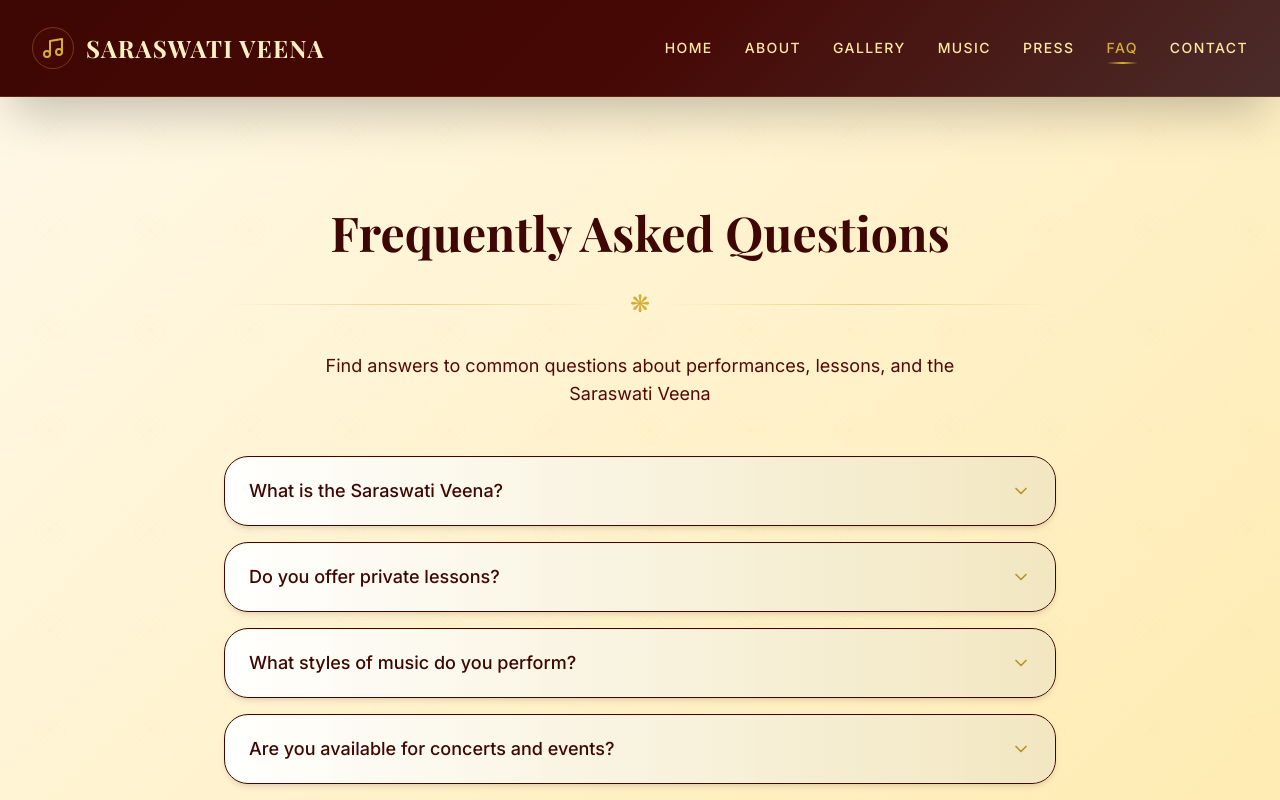
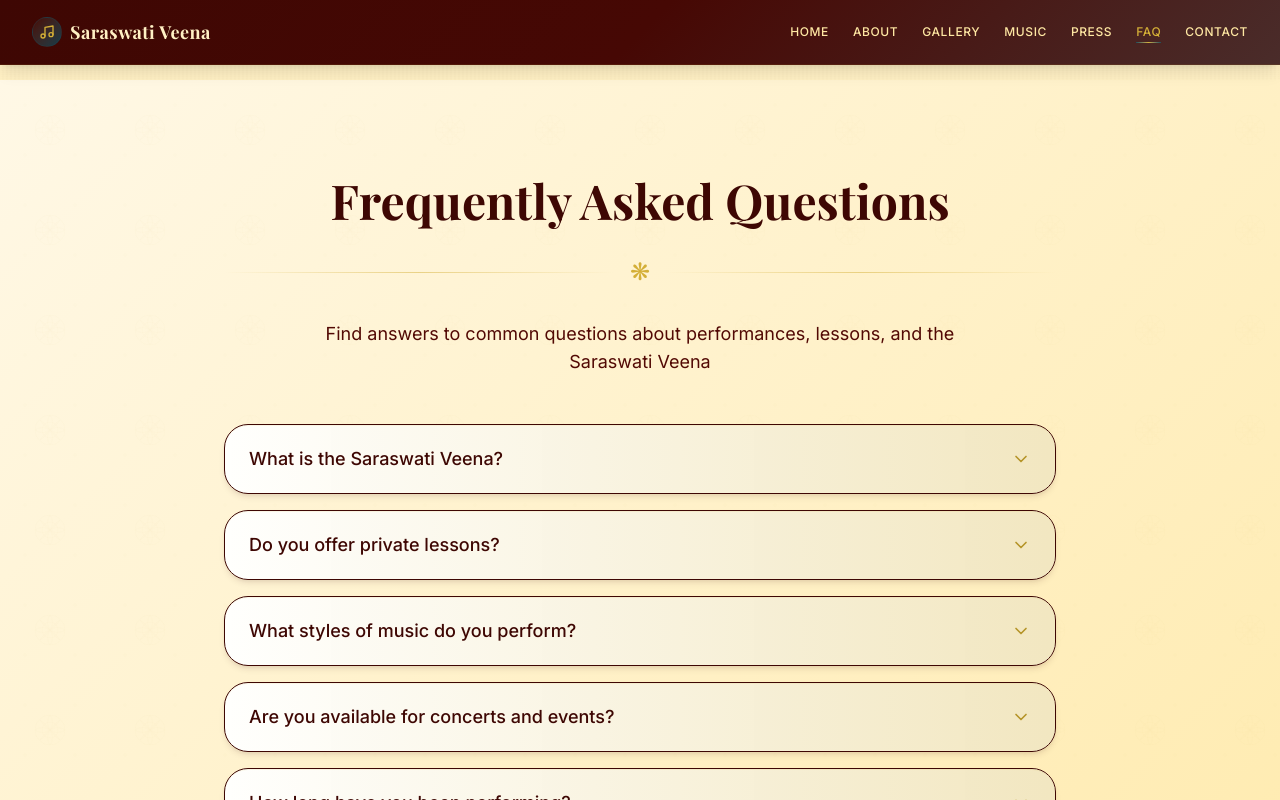
Before and after one commit to nageshraj/veena-portfolio, a React (Vite) app: page /veena-portfolio/faq in a window 1280 px wide. Shown: the top 800 px of the page. Built offline with nearby package versions, Linux system fonts and the light colour scheme; a web font is replaced by a local one.

Commit message:
Reduced Header size

```diff
--- a/src/components/Navbar.jsx
+++ b/src/components/Navbar.jsx
@@ -29,31 +29,31 @@ const Navbar = () => {
     };
 
     return (
-        <nav className="fixed top-0 left-0 w-full z-50 silk-gradient-dark backdrop-blur-md border-b border-gold-500/20 shadow-2xl">
+        <nav className="fixed top-0 left-0 w-full z-50 silk-gradient-dark backdrop-blur-md border-b border-gold-500/10 shadow-lg">
             <div className="max-w-7xl mx-auto px-4 sm:px-6 lg:px-8">
-                <div className="flex items-center justify-between h-24">
+                <div className="flex items-center justify-between h-16">
                     {/* Logo */}
-                    <Link to="/" className="flex items-center space-x-3 text-gold-500 hover:text-gold-400 transition-all duration-300 group">
-                        <div className="p-2 bg-maroon-800/80 rounded-full border border-gold-500/30 group-hover:border-gold-400 group-hover:shadow-lg group-hover:shadow-gold-500/30 transition-all duration-300">
-                            <Music className="h-6 w-6" />
+                    <Link to="/" className="flex items-center space-x-2 text-gold-500 hover:text-gold-400 transition-all duration-300 group">
+                        <div className="p-1.5 bg-gradient-to-br from-maroon-800 to-peacock-700 rounded-full border border-peacock-500/30 group-hover:border-gold-400 transition-all duration-300">
+                            <Music className="h-4 w-4" />
                         </div>
-                        <span className="text-2xl font-serif font-bold tracking-wider uppercase text-creme-100 group-hover:text-gold-400 transition-colors">Saraswati Veena</span>
+                        <span className="text-lg font-serif font-bold tracking-wide text-creme-100 group-hover:text-gold-400 transition-colors">Saraswati Veena</span>
                     </Link>
 
                     {/* Desktop Menu */}
-                    <div className="hidden md:flex items-center space-x-8">
+                    <div className="hidden md:flex items-center space-x-6">
                         {links.map((link) => (
                             <Link
                                 key={link.name}
                                 to={link.path}
-                                className={`relative text-sm uppercase tracking-widest font-medium hover:text-gold-400 transition-all duration-300 ${location.pathname === link.path ? 'text-gold-500' : 'text-creme-200'
+                                className={`relative text-xs uppercase tracking-wider font-medium hover:text-gold-400 transition-all duration-300 ${location.pathname === link.path ? 'text-gold-500' : 'text-creme-200'
                                     }`}
                             >
                                 {link.name}
                                 {location.pathname === link.path && (
                                     <motion.div
                                         layoutId="underline"
-                                        className="absolute left-0 top-full mt-1 w-full h-0.5 bg-gradient-to-r from-transparent via-gold-500 to-transparent shadow-lg shadow-gold-500/50"
+                                        className="absolute left-0 top-full mt-0.5 w-full h-px bg-gradient-to-r from-peacock-500 via-gold-500 to-peacock-500"
                                     />
                                 )}
                             </Link>
@@ -61,29 +61,29 @@ const Navbar = () => {
                         {config.enableClickSound && (
                             <button
                                 onClick={handleMuteToggle}
-                                className="text-creme-300 hover:text-gold-400 transition-all duration-300 focus:outline-none p-2 hover:bg-maroon-800/50 rounded-full hover:shadow-lg hover:shadow-gold-500/20"
+                                className="text-creme-300 hover:text-gold-400 transition-all duration-300 focus:outline-none p-1 hover:bg-maroon-800/50 rounded-full"
                                 title={isMuted ? "Unmute Sound" : "Mute Sound"}
                             >
-                                {isMuted ? <VolumeX className="h-5 w-5" /> : <Volume2 className="h-5 w-5" />}
+                                {isMuted ? <VolumeX className="h-4 w-4" /> : <Volume2 className="h-4 w-4" />}
                             </button>
                         )}
                     </div>
 
                     {/* Mobile Menu Button & Mute */}
-                    <div className="md:hidden flex items-center space-x-4">
+                    <div className="md:hidden flex items-center space-x-3">
                         {config.enableClickSound && (
                             <button
                                 onClick={handleMuteToggle}
                                 className="text-creme-300 hover:text-gold-500 transition-colors focus:outline-none"
                             >
-                                {isMuted ? <VolumeX className="h-6 w-6" /> : <Volume2 className="h-6 w-6" />}
+                                {isMuted ? <VolumeX className="h-5 w-5" /> : <Volume2 className="h-5 w-5" />}
                             </button>
                         )}
                         <button
                             onClick={toggleMenu}
                             className="text-creme-100 hover:text-gold-500 focus:outline-none"
                         >
-                            {isOpen ? <X className="h-8 w-8" /> : <Menu className="h-8 w-8" />}
+                            {isOpen ? <X className="h-6 w-6" /> : <Menu className="h-6 w-6" />}
                         </button>
                     </div>
                 </div>
@@ -98,14 +98,14 @@ const Navbar = () => {
                         exit={{ opacity: 0, height: 0 }}
                         className="md:hidden bg-maroon-900 border-b border-maroon-800 overflow-hidden"
                     >
-                        <div className="px-4 pt-2 pb-6 space-y-2">
+                        <div className="px-4 pt-2 pb-4 space-y-1">
                             {links.map((link) => (
                                 <Link
                                     key={link.name}
                                     to={link.path}
                                     onClick={() => setIsOpen(false)}
-                                    className={`block px-4 py-3 rounded-xl text-base font-medium font-serif tracking-wide transition-all duration-300 ${location.pathname === link.path
-                                        ? 'text-gold-500 bg-maroon-800/80 border border-gold-500/30'
+                                    className={`block px-3 py-2 rounded-lg text-sm font-medium font-serif tracking-wide transition-all duration-300 ${location.pathname === link.path
+                                        ? 'text-gold-500 bg-maroon-800/80 border-l-2 border-l-peacock-500'
                                         : 'text-creme-200 hover:text-gold-400 hover:bg-maroon-800/50'
                                         }`}
                                 >
--- a/src/pages/FAQ.jsx
+++ b/src/pages/FAQ.jsx
@@ -48,7 +48,7 @@ const FAQ = () => {
     };
 
     return (
-        <div className="min-h-screen silk-gradient pt-32 pb-16 relative overflow-hidden">
+        <div className="min-h-screen silk-gradient pt-24 pb-16 relative overflow-hidden">
             {/* Decorative Rangoli Pattern Background */}
             <RangoliPattern className="text-gold-600" opacity={0.03} />
 
```
